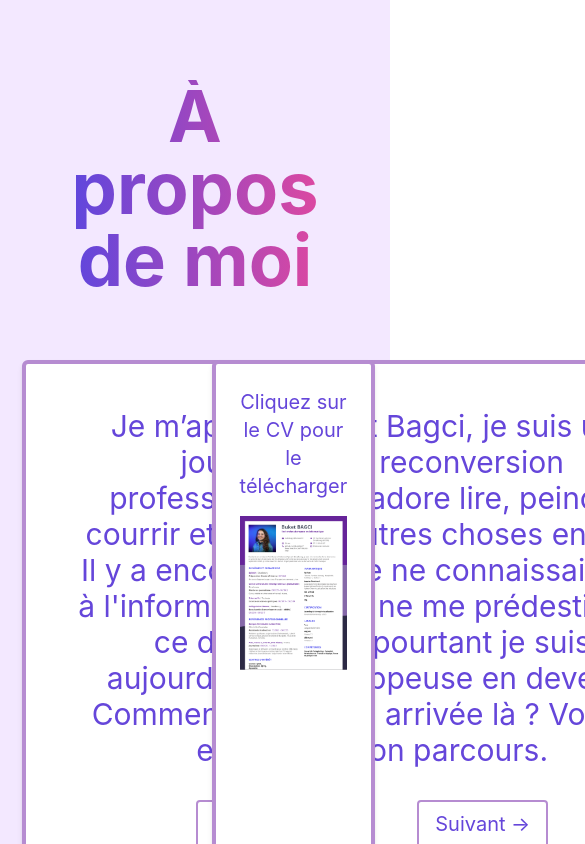
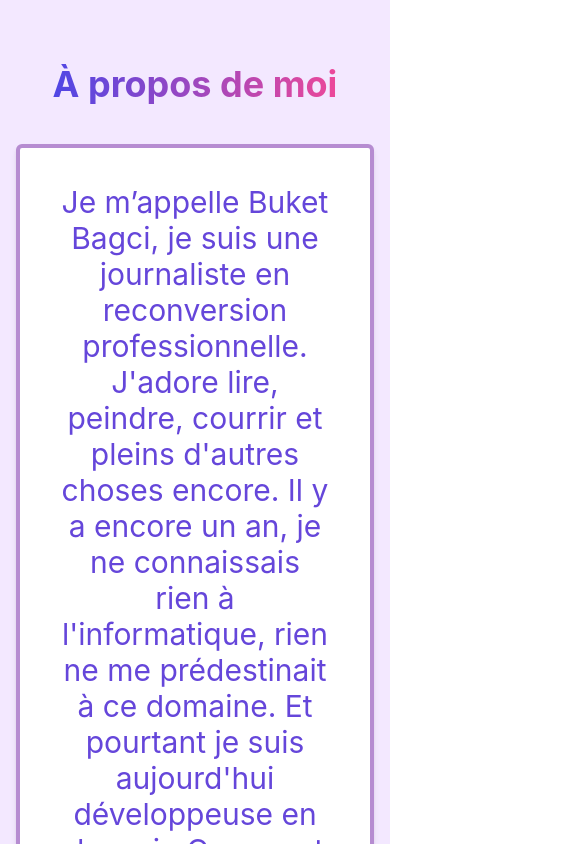
Before and after one commit to Buketbb67/Portfolio-de-Buket, a React (Create React App) app in the folder porfolio/: page /aproposdemoi in a window 390 px wide. Shown: the top 844 px of the page, 585 px wide, since content can reach past the window. Built offline with nearby package versions, Linux system fonts and the light colour scheme.

Commit message:
toutes les pages responsives

```diff
--- a/porfolio/src/pages/aproposdemoi.jsx
+++ b/porfolio/src/pages/aproposdemoi.jsx
@@ -3,32 +3,34 @@ import Boutonapropos from "../components/boutonapropos";
 
 function Aproposdemoi() {
   return (
-    <div className="bg-purple-100 min-h-screen flex flex-col items-center px-10 py-20">
-      <h1 className="text-7xl font-bold text-center text-transparent bg-clip-text bg-gradient-to-r from-indigo-600 to-pink-500 mb-16">
+    <div className="bg-purple-100 min-h-screen flex flex-col items-center px-4 sm:px-8 md:px-10 py-16 sm:py-20">
+      <h1 className="text-4xl sm:text-5xl md:text-6xl lg:text-7xl font-bold text-center text-transparent bg-clip-text bg-gradient-to-r from-indigo-600 to-pink-500 mb-10 sm:mb-16">
         À propos de moi
       </h1>
 
-      {/* 2 blocs côte à côte */}
-      <div className="flex flex-row justify-center items-start gap-12 w-full max-w-screen-xl">
+      {/* 2 blocs */}
+      <div className="flex flex-col md:flex-row justify-center items-center md:items-start gap-6 sm:gap-8 md:gap-12 w-full max-w-screen-xl">
 
         {/* Bloc gauche */}
-        <div className="w-[48%]">
-          <div className="border-4 border-[#B68CD1] bg-white rounded-md p-6 shadow-md h-[500px] w-[700px]">
-            <div className="mt-5">
+        <div className="w-full md:w-1/2 flex justify-center">
+          <div className="border-4 border-[#B68CD1] bg-white rounded-md p-4 sm:p-6 shadow-md w-full max-w-lg min-h-[400px]">
+            <div className="mt-5 h-full">
               <Boutonapropos />
             </div>
           </div>
         </div>
 
         {/* Bloc droit */}
-        <div className="w-[48%] flex justify-center">
-          <div className="border-4 border-[#B68CD1] bg-white rounded-md p-6 shadow-md flex flex-col items-center h-[750px] w-[500px]">
-            <p className="text-center text-[#6546da] mb-4 text-xl">Cliquez sur le CV pour le télécharger</p>
+        <div className="w-full md:w-1/2 flex justify-center">
+          <div className="border-4 border-[#B68CD1] bg-white rounded-md p-4 sm:p-6 shadow-md flex flex-col items-center w-full max-w-md min-h-[400px]">
+            <p className="text-center text-[#6546da] mb-4 text-base sm:text-lg">
+              Cliquez sur le CV pour le télécharger
+            </p>
             <a href="/CV.pdf" download>
               <img
                 src="/captureCV.png"
                 alt="CV"
-                className="w-auto h-max hover:opacity-80 transition"
+                className="w-full h-auto max-w-[300px] object-contain hover:opacity-80 transition"
               />
             </a>
           </div>
--- a/porfolio/src/pages/contact.jsx
+++ b/porfolio/src/pages/contact.jsx
@@ -1,46 +1,46 @@
 import React from "react";
-import Callme from "../components/callme";
 
 function Contact() {
   return (
-    <div className="bg-purple-100 min-h-screen relative pt-20 px-10">
-      <h1 className="text-7xl font-bold text-center text-transparent bg-clip-text bg-gradient-to-r from-indigo-600 to-pink-500 mb-16">
+    <div className="bg-purple-100 min-h-screen relative pt-16 sm:pt-20 px-4 sm:px-8 md:px-10">
+      <h1 className="text-4xl sm:text-5xl md:text-6xl lg:text-7xl font-bold text-center text-transparent bg-clip-text bg-gradient-to-r from-indigo-600 to-pink-500 mb-10 sm:mb-16">
         Contact
       </h1>
 
-    <div className="flex flex-col lg:flex-row justify-center items-start gap-10">
+      <div className="flex flex-col lg:flex-row justify-center items-center lg:items-start gap-6 sm:gap-8 lg:gap-10 w-full">
 
-       <div className="bg-white p-8 rounded-lg border-4 border-[#B68CD1] shadow-md max-w-md w-full">
-        <p className="text-[#744D8C] font-medium mb-1" htmlFor="phraseintro">
-          Vous avez une idée de projet et vous souhaitez le concrétiser avec moi ? <br/>
+        <div className="bg-white p-6 sm:p-8 rounded-lg border-4 border-[#B68CD1] shadow-md w-full max-w-md flex flex-col items-center">
+
+          <p className="text-[#744D8C] font-medium mb-4 text-center">
+            Vous avez une idée de projet et vous souhaitez le concrétiser avec moi ? <br />
             Vous voulez me rencontrer pour en discuter ? Travaillons ensemble !
           </p>
+
           <img
             src="/Buketcut.png"
             alt="Avatar"
-              className="w-full h-auto mb-4 rounded-full"
+            className="w-32 h-32 sm:w-40 sm:h-40 mb-4 object-cover"
           />
-          <p className="text-[#744D8C] font-medium mb-1" htmlFor="contact">
-           Contactez-moi : <br/> <br/>
-          <i className='bx  bx-phone'  style={{ color: "#5a46e0", width: "36px", height: "36px" }}></i>
-          07.81.69.60.87 <br/>
-          <i class='bx  bx-at'  style={{ color: "#5a46e0", width: "36px", height: "36px" }}></i>
-          buket.bagci@epitech.eu <br/>
+
+          <p className="text-[#744D8C] font-medium mb-4 text-center">
+            Contactez-moi : <br /> <br />
+            <i className='bx bx-phone' style={{ color: "#5a46e0", width: "24px", height: "24px" }}></i> 07.81.69.60.87 <br />
+            <i className='bx bx-at' style={{ color: "#5a46e0", width: "24px", height: "24px" }}></i> buket.bagci@epitech.eu
           </p>
-
 
           <div className="flex justify-center gap-6 mt-4">
             {/* LinkedIn */}
             <a href="https://www.linkedin.com/in/buket-bagci/" target="_blank" rel="noopener noreferrer">
-              <img src="/linkedin.png" alt="LinkedIn" className="w-12 h-12 hover:scale-110 transition-transform" />
+              <img src="/linkedin.png" alt="LinkedIn" className="w-10 h-10 sm:w-12 sm:h-12 hover:scale-110 transition-transform" />
             </a>
 
             {/* GitHub */}
             <a href="https://github.com/Buketbb67" target="_blank" rel="noopener noreferrer">
-              <img src="/github.png" alt="GitHub" className="w-12 h-12 hover:scale-110 transition-transform" />
+              <img src="/github.png" alt="GitHub" className="w-10 h-10 sm:w-12 sm:h-12 hover:scale-110 transition-transform" />
             </a>
           </div>
         </div>
+
       </div>
     </div>
   );
```
Lines whose indentation alone changed are shown as unchanged.
